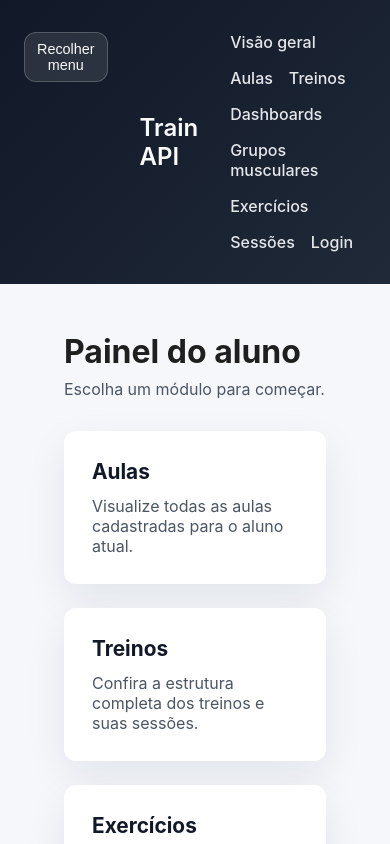
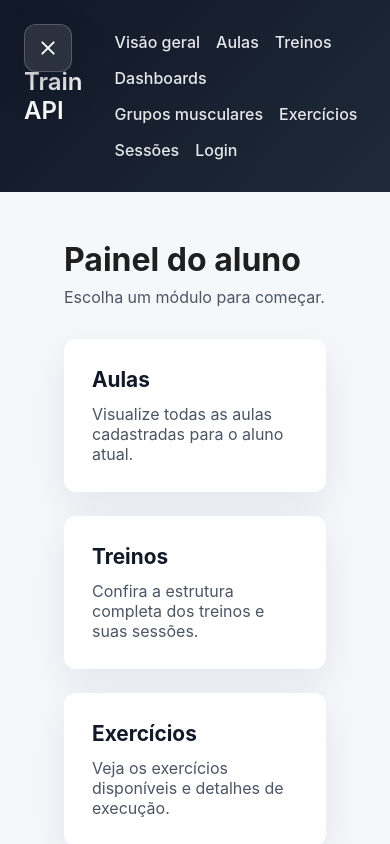
Before and after one commit to gjthec/train-apii, a Next.js app in the folder frontend/: page / in a window 390 px wide. Shown: the top 844 px of the page. Built offline with nearby package versions, Linux system fonts and the light colour scheme.

Commit message:
fix: replace sidebar toggle with hamburger control

```diff
--- a/frontend/src/components/Layout.tsx
+++ b/frontend/src/components/Layout.tsx
@@ -41,21 +41,28 @@ export default function Layout({ title, description, children }: LayoutProps) {
       >
         <button
           type="button"
-          className={styles.toggleButton}
+          className={`${styles.toggleButton} ${
+            isSidebarOpen ? styles.toggleButtonOpen : styles.toggleButtonClosed
+          }`}
           aria-expanded={isSidebarOpen}
           aria-controls="sidebar-navigation"
           onClick={() => setIsSidebarOpen((open) => !open)}
         >
-          {isSidebarOpen ? 'Recolher menu' : 'Expandir menu'}
+          <span className={styles.srOnly}>
+            {isSidebarOpen ? 'Recolher menu' : 'Expandir menu'}
+          </span>
+          <span className={styles.hamburgerIcon} aria-hidden="true">
+            <span />
+            <span />
+            <span />
+          </span>
         </button>
-        {isSidebarOpen ? (
-          <h1 className={styles.brand}>Train API</h1>
-        ) : (
-          <span className={styles.collapsedBrand} aria-hidden="true">
-            TA
-          </span>
-        )}
-        <nav id="sidebar-navigation" aria-hidden={!isSidebarOpen}>
+        {isSidebarOpen ? <h1 className={styles.brand}>Train API</h1> : null}
+        <nav
+          id="sidebar-navigation"
+          className={isSidebarOpen ? undefined : styles.navHidden}
+          aria-hidden={!isSidebarOpen}
+        >
           <ul>
             {navLinks.map((link) => (
               <li key={link.href}>
--- a/frontend/src/styles/Layout.module.css
+++ b/frontend/src/styles/Layout.module.css
@@ -3,10 +3,11 @@
   grid-template-columns: 260px 1fr;
   min-height: 100vh;
   transition: grid-template-columns 0.3s ease;
+  position: relative;
 }
 
 .appShellCollapsed {
-  grid-template-columns: 96px 1fr;
+  grid-template-columns: 0px 1fr;
 }
 
 .sidebar {
@@ -17,18 +18,13 @@
   flex-direction: column;
   gap: 2rem;
   transition: padding 0.3s ease;
+  position: relative;
+  overflow: visible;
 }
 
 .brand {
   font-size: 1.5rem;
   font-weight: 600;
-}
-
-.collapsedBrand {
-  display: none;
-  font-size: 1.25rem;
-  font-weight: 600;
-  letter-spacing: 0.1em;
 }
 
 .toggleButton {
@@ -40,8 +36,18 @@
   cursor: pointer;
   font-size: 0.9rem;
   font-weight: 500;
-  padding: 0.5rem 0.75rem;
+  padding: 0.75rem;
   transition: background 0.2s ease, border-color 0.2s ease;
+  display: inline-flex;
+  align-items: center;
+  justify-content: center;
+  gap: 0.5rem;
+  position: absolute;
+  top: 1.5rem;
+  left: 1.5rem;
+  width: 3rem;
+  height: 3rem;
+  z-index: 2;
 }
 
 .toggleButton:hover,
@@ -50,10 +56,59 @@
   border-color: rgba(255, 255, 255, 0.3);
 }
 
+.toggleButtonOpen {
+  box-shadow: 0 15px 30px rgba(17, 24, 39, 0.35);
+}
+
+.toggleButtonClosed {
+  box-shadow: 0 10px 20px rgba(17, 24, 39, 0.25);
+}
+
+.srOnly {
+  position: absolute;
+  width: 1px;
+  height: 1px;
+  padding: 0;
+  margin: -1px;
+  overflow: hidden;
+  clip: rect(0, 0, 0, 0);
+  border: 0;
+}
+
+.hamburgerIcon {
+  display: inline-flex;
+  flex-direction: column;
+  justify-content: space-between;
+  width: 18px;
+  height: 12px;
+}
+
+.hamburgerIcon span {
+  display: block;
+  width: 100%;
+  height: 2px;
+  background-color: currentColor;
+  border-radius: 999px;
+  transition: transform 0.3s ease, opacity 0.3s ease;
+}
+
+.toggleButtonOpen .hamburgerIcon span:nth-child(1) {
+  transform: translateY(5px) rotate(45deg);
+}
+
+.toggleButtonOpen .hamburgerIcon span:nth-child(2) {
+  opacity: 0;
+}
+
+.toggleButtonOpen .hamburgerIcon span:nth-child(3) {
+  transform: translateY(-5px) rotate(-45deg);
+}
+
 .sidebarCollapsed {
-  align-items: center;
-  gap: 1rem;
-  padding: 2rem 0.75rem;
+  align-items: flex-start;
+  gap: 0;
+  padding: 0;
+  width: 0;
 }
 
 .sidebarCollapsed nav {
@@ -64,9 +119,6 @@
   display: none;
 }
 
-.sidebarCollapsed .collapsedBrand {
-  display: block;
-}
 
 .sidebar ul {
   list-style: none;
@@ -83,6 +135,10 @@
 .sidebar a:hover,
 .sidebar a:focus {
   color: #ffffff;
+}
+
+.navHidden {
+  display: none;
 }
 
 .contentArea {
```
